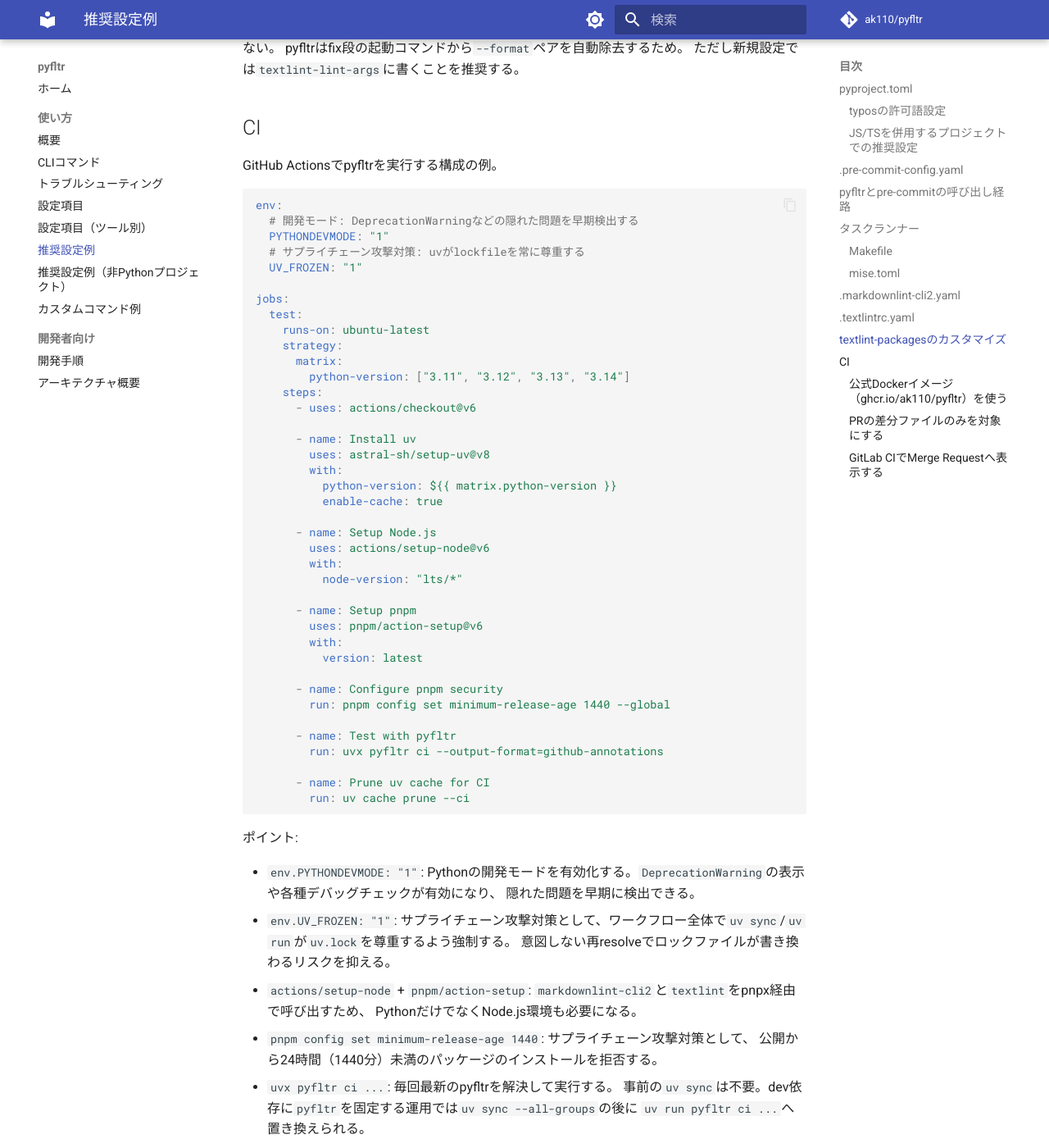
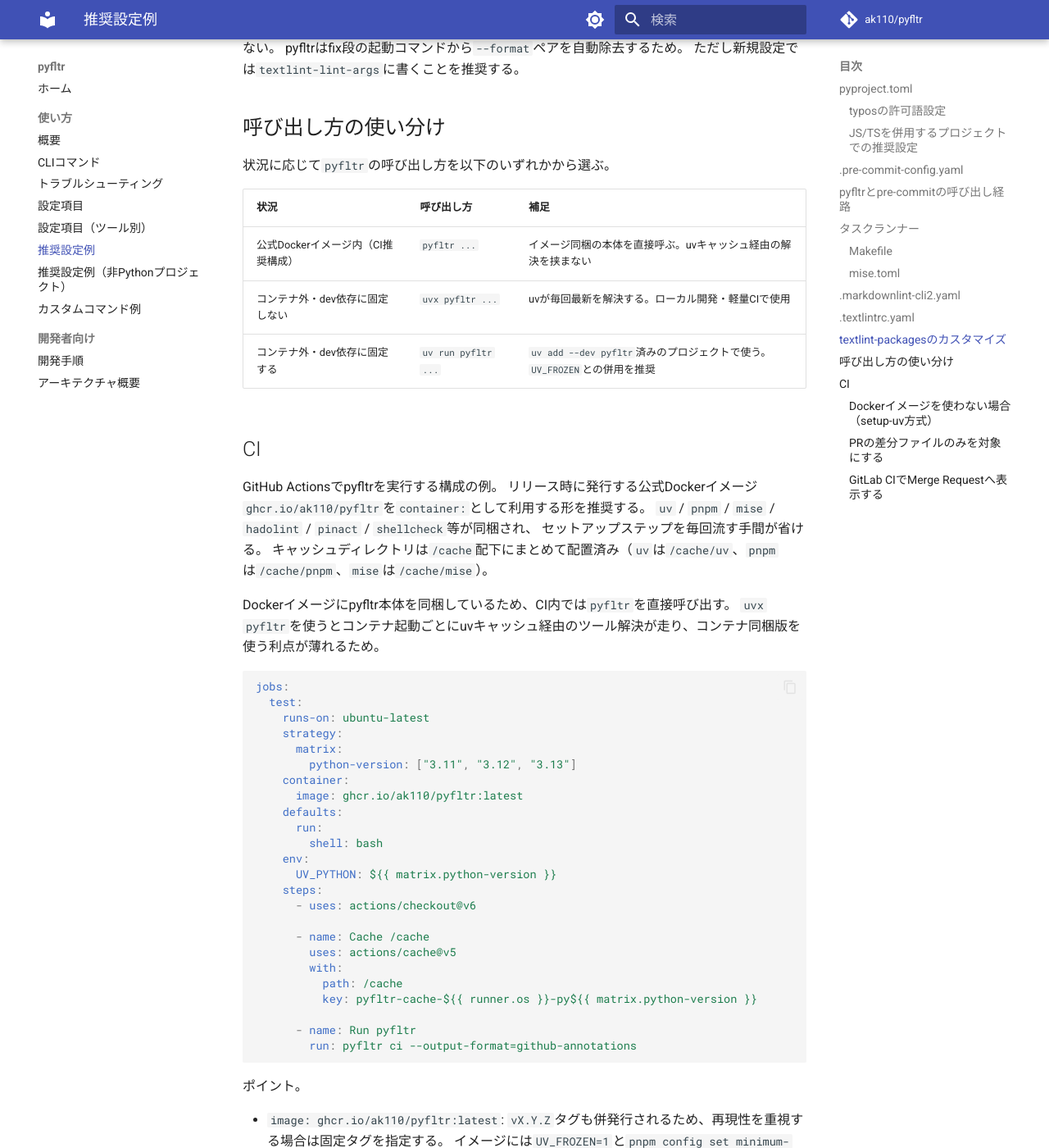
Before and after one commit to ak110/pyfltr, an MkDocs documentation site: the page built from docs/guide/recommended.md, in a window 1280 px wide and 1400 px high, scrolled down 7310 px. Shown: the whole window at 82% size. Built offline with MkDocs 1.6.1 and Material for MkDocs 9.7.7, drawn with Linux system fonts in a browser that asks for light colours; comment, search, counter and statistics services are not loaded; some of the changed text lies outside the part shown.

Commit message:
refactor(pyfltr): path既定値統一とフィードバック起点の整理
外部レビューのフィードバック4件を反映する。

- typos-path / yamllint-path の既定値を空文字列契約に揃え、build_commandlineに
  未登録ツール向けのdirectフォールバック（コマンド名のPATH解決）を追加する。
  load_config末尾の互換正規化処理は不要となるため撤去する。
- command-info の `_collect_info` で resolve_runner の二重呼び出しを集約する。
- CLAUDE.mdに、テストで `load_config` 自体を差し替える必要がある経路の注意点を追記する。
- recommended.mdのCI節を再構成し、公式Dockerイメージ方式を主・setup-uv方式を補足とする。
  あわせて「呼び出し方の使い分け」早見表を新設する。

````diff
--- a/docs/guide/recommended.md
+++ b/docs/guide/recommended.md
@@ -331,77 +331,25 @@ textlint-lint-args = ["--format", "compact"]
 pyfltrはfix段の起動コマンドから`--format`ペアを自動除去するため。
 ただし新規設定では`textlint-lint-args`に書くことを推奨する。
 
+## 呼び出し方の使い分け
+
+状況に応じて`pyfltr`の呼び出し方を以下のいずれかから選ぶ。
+
+| 状況 | 呼び出し方 | 補足 |
+| --- | --- | --- |
+| 公式Dockerイメージ内（CI推奨構成） | `pyfltr ...` | イメージ同梱の本体を直接呼ぶ。uvキャッシュ経由の解決を挟まない |
+| コンテナ外・dev依存に固定しない | `uvx pyfltr ...` | uvが毎回最新を解決する。ローカル開発・軽量CIで使用 |
+| コンテナ外・dev依存に固定する | `uv run pyfltr ...` | `uv add --dev pyfltr`済みのプロジェクトで使う。`UV_FROZEN`との併用を推奨 |
+
 ## CI
 
 GitHub Actionsでpyfltrを実行する構成の例。
-
-```yaml
-env:
-  # 開発モード: DeprecationWarningなどの隠れた問題を早期検出する
-  PYTHONDEVMODE: "1"
-  # サプライチェーン攻撃対策: uvがlockfileを常に尊重する
-  UV_FROZEN: "1"
-
-jobs:
-  test:
-    runs-on: ubuntu-latest
-    strategy:
-      matrix:
-        python-version: ["3.11", "3.12", "3.13", "3.14"]
-    steps:
-      - uses: actions/checkout@v6
-
-      - name: Install uv
-        uses: astral-sh/setup-uv@v8
-        with:
-          python-version: ${{ matrix.python-version }}
-          enable-cache: true
-
-      - name: Setup Node.js
-        uses: actions/setup-node@v6
-        with:
-          node-version: "lts/*"
-
-      - name: Setup pnpm
-        uses: pnpm/action-setup@v6
-        with:
-          version: latest
-
-      - name: Configure pnpm security
-        run: pnpm config set minimum-release-age 1440 --global
-
-      - name: Test with pyfltr
-        run: uvx pyfltr ci --output-format=github-annotations
-
-      - name: Prune uv cache for CI
-        run: uv cache prune --ci
-```
-
-ポイント:
-
-- `env.PYTHONDEVMODE: "1"`: Pythonの開発モードを有効化する。`DeprecationWarning`の表示や各種デバッグチェックが有効になり、
-  隠れた問題を早期に検出できる。
-- `env.UV_FROZEN: "1"`: サプライチェーン攻撃対策として、ワークフロー全体で`uv sync`/`uv run`が`uv.lock`を尊重するよう強制する。
-  意図しない再resolveでロックファイルが書き換わるリスクを抑える。
-- `actions/setup-node` + `pnpm/action-setup`: `markdownlint-cli2`と`textlint`をpnpx経由で呼び出すため、
-  PythonだけでなくNode.js環境も必要になる。
-- `pnpm config set minimum-release-age 1440`: サプライチェーン攻撃対策として、
-  公開から24時間（1440分）未満のパッケージのインストールを拒否する。
-- `uvx pyfltr ci ...`: 毎回最新のpyfltrを解決して実行する。
-  事前の`uv sync`は不要。dev依存に`pyfltr`を固定する運用では`uv sync --all-groups`の後に
-  `uv run pyfltr ci ...`へ置き換えられる。
-- `--output-format=github-annotations`: `::error file=...` / `::warning file=...`形式の行を標準出力へ書き出す。
-  プル要求の該当ファイル行にコメントとして表示される。
-- `uv cache prune --ci`: CIキャッシュを軽量化するための後処理。
-
-### 公式Dockerイメージ（ghcr.io/ak110/pyfltr）を使う
-
-GitHub Actionsで`uv` / `pnpm` / `mise` / `hadolint`等のセットアップを毎回流す手間を避けたい場合に使う。
-リリース時に発行する公式Dockerイメージ`ghcr.io/ak110/pyfltr`を`container:`として利用できる。
-イメージには`uv` / `pnpm` / `mise` / `hadolint` / `pinact` / `shellcheck`等が同梱される。
+リリース時に発行する公式Dockerイメージ`ghcr.io/ak110/pyfltr`を`container:`として利用する形を推奨する。
+`uv` / `pnpm` / `mise` / `hadolint` / `pinact` / `shellcheck`等が同梱され、
+セットアップステップを毎回流す手間が省ける。
 キャッシュディレクトリは`/cache`配下にまとめて配置済み（`uv`は`/cache/uv`、`pnpm`は`/cache/pnpm`、`mise`は`/cache/mise`）。
 
-Dockerイメージにpyfltr本体を同梱しているため、CI内では`pyfltr`を直接呼び出すことを推奨する。
+Dockerイメージにpyfltr本体を同梱しているため、CI内では`pyfltr`を直接呼び出す。
 `uvx pyfltr`を使うとコンテナ起動ごとにuvキャッシュ経由のツール解決が走り、コンテナ同梱版を使う利点が薄れるため。
 
 ```yaml
@@ -446,6 +394,42 @@ jobs:
 - `pyfltr ci`: イメージ同梱のpyfltrをそのまま使う。
   uvキャッシュを介した解決を毎回挟まず、コンテナビルド時に確定したバージョンで実行できる。
   特定バージョンに固定したい場合は`image:`のタグ（`vX.Y.Z`）で揃える。
+- `--output-format=github-annotations`: `::error file=...` / `::warning file=...`形式の行を標準出力へ書き出す。
+  プル要求の該当ファイル行にコメントとして表示される。
+
+### Dockerイメージを使わない場合（setup-uv方式）
+
+自前runner制約等でDockerイメージを使えない場合は、`astral-sh/setup-uv`でuvを導入し、Node.js / pnpmを別途セットアップする。
+`UV_FROZEN`・`PYTHONDEVMODE`等の環境変数や`pnpm config set minimum-release-age 1440`は
+ワークフロー側で個別指定する必要がある（Dockerイメージでは事前設定済み）。
+
+```yaml
+env:
+  PYTHONDEVMODE: "1"
+  UV_FROZEN: "1"
+
+jobs:
+  test:
+    runs-on: ubuntu-latest
+    strategy:
+      matrix:
+        python-version: ["3.11", "3.12", "3.13", "3.14"]
+    steps:
+      - uses: actions/checkout@v6
+      - uses: astral-sh/setup-uv@v8
+        with:
+          python-version: ${{ matrix.python-version }}
+          enable-cache: true
+      - uses: actions/setup-node@v6
+        with:
+          node-version: "lts/*"
+      - uses: pnpm/action-setup@v6
+        with:
+          version: latest
+      - run: pnpm config set minimum-release-age 1440 --global
+      - run: uvx pyfltr ci --output-format=github-annotations
+      - run: uv cache prune --ci
+```
 
 ### PRの差分ファイルのみを対象にする
 
````
Also changed, not shown: CLAUDE.md (+5 -0 lines), 5 other files.
